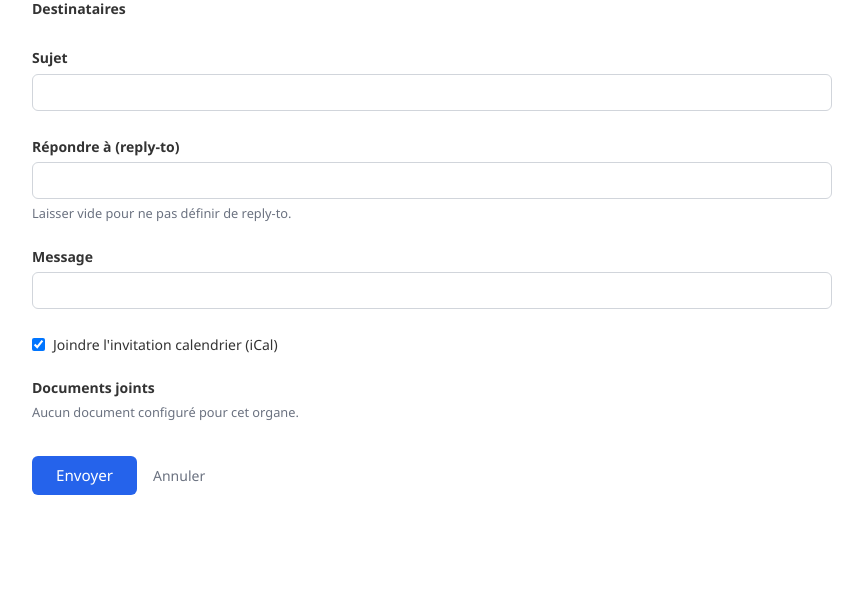
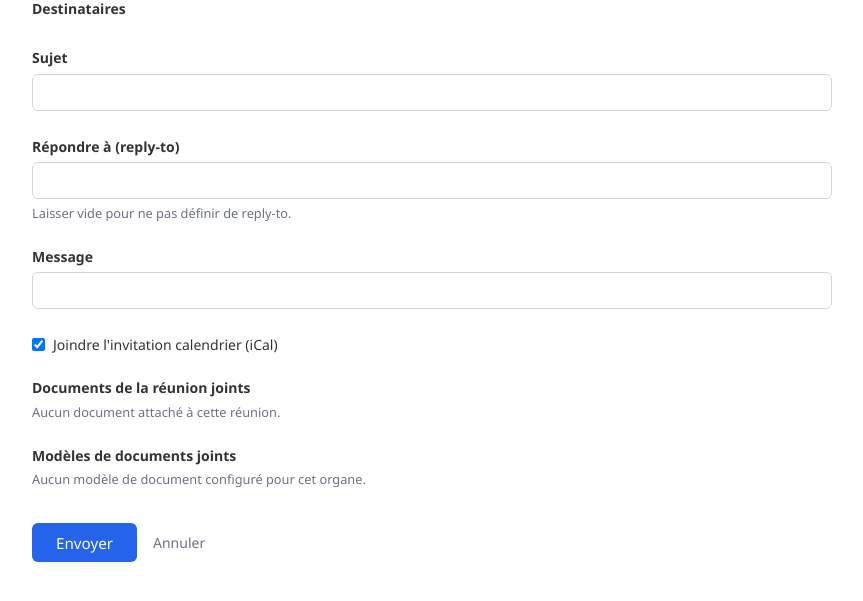
Before and after one commit to ariko861/dj_viale, a Django app: template core/templates/admin/core/reunion/envoyer_email.html in a window 1280 px wide. Shown: the part 160-761 px from the top of the page, without its empty margins (8-871 px from the left). Run offline with Django 5.2, Linux system fonts and the light colour scheme; tables that the repository leaves empty hold one stand-in row (values such as "Sample post"); the template is opened without the code that fills it: values that come from a table or form of the project are taken from there, most other values are stand-ins (such as "Sample title", 1, 10 or a date in 2020).

Commit message:
feat: documents réunion joignables par mail, option disponible_par_mail sur ModeleDocument, README
- Ajout du champ documents_reunion dans le formulaire d'envoi d'email
- Filtrage des ModeleDocument par disponible_par_mail=True dans le formulaire
- Mise à jour du template email pour afficher les deux sections de documents
- Rédaction du README

Co-Authored-By: Claude Sonnet 4.6 <noreply@anthropic.com>

```diff
--- a/compose.override.yml
+++ b/compose.override.yml
@@ -5,6 +5,7 @@ services:
   web:
     container_name: ${CONTAINER_PREFIX:-dj_asbl}_web
     environment: {}
+    ports: []
     # Exemple :
     # environment:
     #   MA_VARIABLE: valeur
--- a/core/forms.py
+++ b/core/forms.py
@@ -2,7 +2,7 @@ from django import forms
 
 from unfold.contrib.forms.widgets import WysiwygWidget
 
-from core.models import Membre, ModeleDocument
+from core.models import DocumentReunion, Membre, ModeleDocument
 
 
 class EnvoyerEmailForm(forms.Form):
@@ -24,8 +24,14 @@ class EnvoyerEmailForm(forms.Form):
         initial=True,
     )
     documents = forms.ModelMultipleChoiceField(
-        label='Documents joints',
+        label='Modèles de documents joints',
         queryset=ModeleDocument.objects.none(),
+        required=False,
+        widget=forms.CheckboxSelectMultiple,
+    )
+    documents_reunion = forms.ModelMultipleChoiceField(
+        label='Documents de la réunion joints',
+        queryset=DocumentReunion.objects.none(),
         required=False,
         widget=forms.CheckboxSelectMultiple,
     )
@@ -38,6 +44,9 @@ class EnvoyerEmailForm(forms.Form):
                 .order_by('nom', 'prenom')
             )
             self.fields['documents'].queryset = (
-                ModeleDocument.objects.filter(organes=reunion.organe)
+                ModeleDocument.objects.filter(organes=reunion.organe, disponible_par_mail=True)
                 .select_related('tag')
             )
+            self.fields['documents_reunion'].queryset = (
+                DocumentReunion.objects.filter(reunion=reunion)
+            )
--- a/core/models/modele_document.py
+++ b/core/models/modele_document.py
@@ -15,6 +15,11 @@ class ModeleDocument(models.Model):
 
     fichier = models.FileField(upload_to='modeles_documents/')
 
+    disponible_par_mail = models.BooleanField(
+        default=True,
+        help_text="Si décoché, ce modèle n'apparaîtra pas dans le formulaire d'envoi d'email.",
+    )
+
     organes = models.ManyToManyField(
         'Organe',
         related_name='modeles_documents',
--- a/core/templates/admin/core/reunion/envoyer_email.html
+++ b/core/templates/admin/core/reunion/envoyer_email.html
@@ -94,6 +94,20 @@
   </div>
 
   <div class="field-row">
+    <label class="field-label">{{ form.documents_reunion.label }}</label>
+    {% if form.documents_reunion.field.queryset.exists %}
+      <ul class="checkbox-list">
+        {% for choice in form.documents_reunion %}
+          <li>{{ choice }}</li>
+        {% endfor %}
+      </ul>
+    {% else %}
+      <p class="help">Aucun document attaché à cette réunion.</p>
+    {% endif %}
+    {% if form.documents_reunion.errors %}<ul class="errorlist">{% for e in form.documents_reunion.errors %}<li>{{ e }}</li>{% endfor %}</ul>{% endif %}
+  </div>
+
+  <div class="field-row">
     <label class="field-label">{{ form.documents.label }}</label>
     {% if form.documents.field.queryset.exists %}
       <ul class="checkbox-list">
@@ -102,7 +116,7 @@
         {% endfor %}
       </ul>
     {% else %}
-      <p class="help">Aucun document configuré pour cet organe.</p>
+      <p class="help">Aucun modèle de document configuré pour cet organe.</p>
     {% endif %}
     {% if form.documents.errors %}<ul class="errorlist">{% for e in form.documents.errors %}<li>{{ e }}</li>{% endfor %}</ul>{% endif %}
   </div>
```
Also changed, not shown: compose.yml (+4 -4 lines), core/admin/reunion.py (+8 -0 lines), README.md, core/migrations/0006_disponible_par_mail.py (added).
